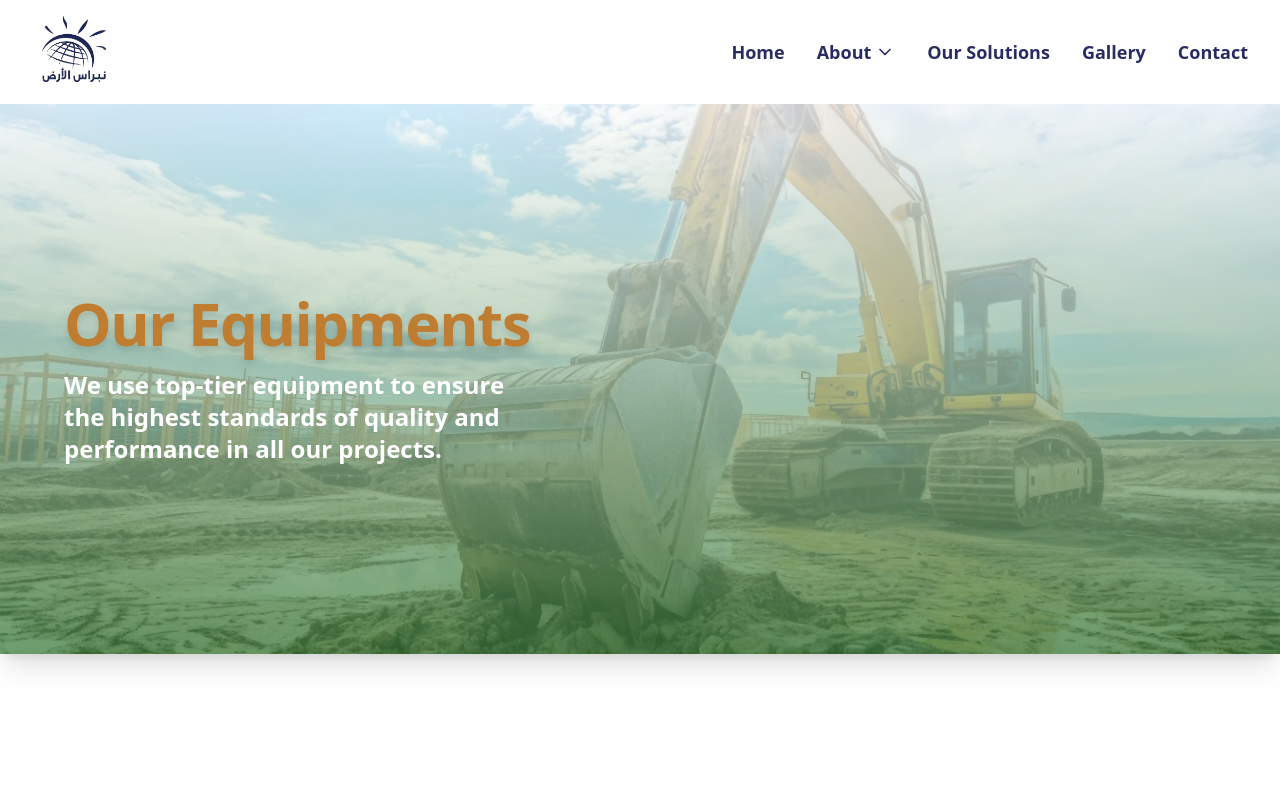
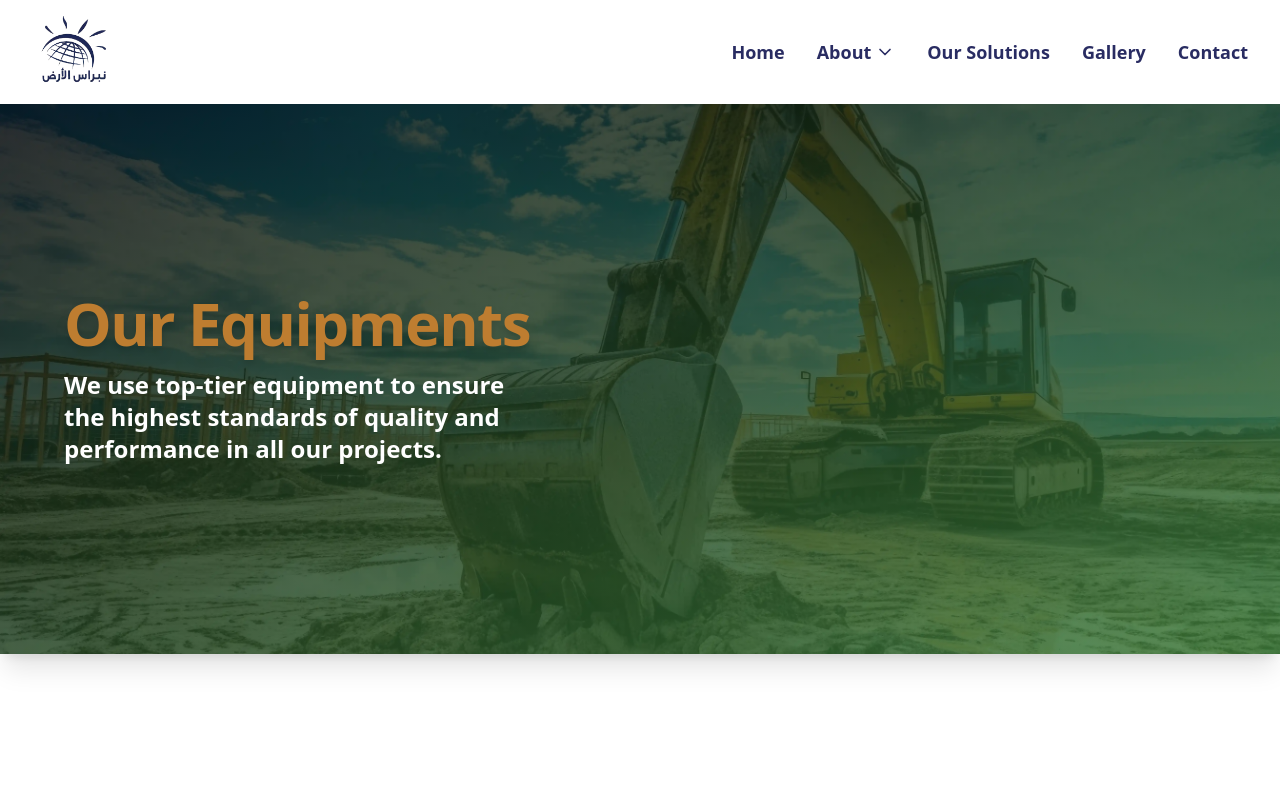
Before and after one commit to YehiaZakaria99/nebras-company, a React (Vite) app: page /about/our-equipments in a window 1280 px wide. Shown: the top 800 px of the page. Built offline with nearby package versions, Linux system fonts and the light colour scheme.

Commit message:
edit bgcolor

```diff
--- a/src/Pages/AboutPages/OurEquipments.jsx
+++ b/src/Pages/AboutPages/OurEquipments.jsx
@@ -102,10 +102,13 @@ export default function OurEquipments() {
       <section className="relative our-equipments">
         <IntroOverlay />
         <section
-          className="mb-20 relative px-6 md:px-16 py-5 md:py-10  flex flex-col-reverse md:flex-row items-center gap-10 bg-cover h-[300px] md:h-[450px] lg:h-[550px] md:bg-fixed bg-center  shadow-xl overflow-hidden"
+          className={cn(
+            "mb-20 relative px-6 md:px-16 py-5 md:py-10 bg-cover h-[300px] md:h-[450px] lg:h-[550px] md:bg-fixed bg-center  shadow-xl overflow-hidden",
+            "flex flex-col-reverse md:flex-row items-center gap-10"
+          )}
           style={{ backgroundImage: `url(${bgImg})` }}
         >
-          <div className="absolute inset-0 bg-gradient-to-b from-white/80 to-hover/70 z-10" />
+          <div className="absolute inset-0 bg-gradient-to-br from-black/80 to-hover/80 z-10" />
           <div className="md:w-1/2 space-y-4 z-20 text-center md:text-left">
             <h1
               className={cn(
```
